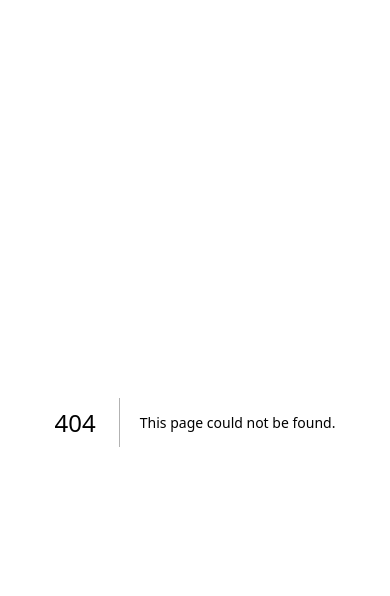
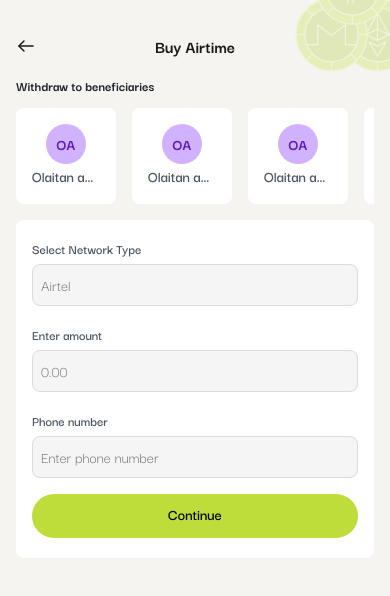
Before and after one commit to oluwaferanmi12/bayfi-fe, a Next.js app: page /buy-airtime in a window 390 px wide. Before the commit this address had no page. Shown: the top 596 px of the page. Built offline with nearby package versions, Linux system fonts and the light colour scheme; what @ant-design/nextjs-registry would draw is missing.

Commit message:
mobile pages continuation

```diff
--- a/src/app/(dashboard)/layout.tsx
+++ b/src/app/(dashboard)/layout.tsx
@@ -18,11 +18,13 @@ import menu2 from "@/assets/svg/menu-2.svg";
 import mobileHomeActive from "@/assets/svg/home-2.svg";
 import { GPageWrapper } from "@/components/wrappers/GPageWrapper";
 import { MobileNav } from "@/components/mobile-components/nav/mobile-nav";
+import { useRouter } from "next/navigation";
 export default function RootLayout({
   children,
 }: Readonly<{
   children: React.ReactNode;
 }>) {
+  const router = useRouter();
   return (
     <>
       <div className="h-full min-h-screen w-full lg:pt-24 bg-bayfi-grey-300">
@@ -50,7 +52,13 @@ export default function RootLayout({
                 </div>
                 <div className="flex items-center gap-4">
                   <Image src={bellIcon} alt="" />
-                  <Image src={profilePlaceholder} alt="" />
+                  <Image
+                    onClick={() => {
+                      router.push("/profile");
+                    }}
+                    src={profilePlaceholder}
+                    alt=""
+                  />
                 </div>
               </div>
             </Col>
--- /dev/null
+++ b/src/app/(mobile-flow)/betting/page.tsx
@@ -0,0 +1,36 @@
+"use client";
+
+import { Button } from "@/components/buttons";
+import { GInput } from "@/components/inputs/GInput";
+import { PageTitle } from "@/components/mobile-components/headers/page-title";
+import { MobileContactWrapper } from "@/components/mobile-components/wrappers/mobile-contact-wrapper";
+import React from "react";
+
+function Betting() {
+  return (
+    <>
+      <PageTitle title="Betting top up" />
+
+      <div className="bg-white rounded-lg p-4 mt-4">
+        <GInput placeholder="Sporty bet" label="Select betting platform" />
+        <GInput
+          label="Sporty username"
+          placeholder="Enter your sporty username"
+        />
+
+        <GInput label="Enter amount" placeholder="0.00" />
+        <div className="mb-2 flex items-center gap-2 flex-wrap">
+          <div className="border border-[#DCDCDC] rounded-lg px-4 py-2 bg-[#F6F6F6]">
+            <p className="text-[#4B5563] font-grotesk-medium text-xs ">$2000</p>
+          </div>
+          <div className="border border-[#DCDCDC] rounded-lg px-4 py-2 bg-[#F6F6F6]">
+            <p className="text-[#4B5563] font-grotesk-medium text-xs ">$2000</p>
+          </div>
+        </div>
+        <Button loading={false} text="Continue" fullWidth type="bgGreen" />
+      </div>
+    </>
+  );
+}
+
+export default Betting;
--- /dev/null
+++ b/src/app/(mobile-flow)/buy-airtime/page.tsx
@@ -0,0 +1,44 @@
+"use client";
+import { Button } from "@/components/buttons";
+import { GInput } from "@/components/inputs/GInput";
+import { PageTitle } from "@/components/mobile-components/headers/page-title";
+import { MobileContactWrapper } from "@/components/mobile-components/wrappers/mobile-contact-wrapper";
+import React from "react";
+
+function BuyAirtime() {
+  return (
+    <>
+      <PageTitle title="Buy Airtime" />
+      <div className="mb-3">
+        <p className="text-text-color-900 font-grotesk-bold text-sm">
+          Withdraw to beneficiaries
+        </p>
+      </div>
+      <div className="flex items-center gap-4 overflow-x-scroll hide-scrollbar">
+        <MobileContactWrapper />
+        <MobileContactWrapper />
+        <MobileContactWrapper />
+        <MobileContactWrapper />
+        <MobileContactWrapper />
+        <MobileContactWrapper />
+        <MobileContactWrapper />
+        <MobileContactWrapper />
+      </div>
+      <div className="bg-white rounded-lg p-4 mt-4">
+        <GInput placeholder="Airtel" label="Select Network Type" />
+        <GInput
+          label="Enter amount"
+          placeholder="0.00"
+        />
+
+        <GInput
+          label="Phone number"
+          placeholder="Enter phone number"
+        />
+        <Button loading={false} text="Continue" fullWidth type="bgGreen" />
+      </div>
+    </>
+  );
+}
+
+export default BuyAirtime;
--- /dev/null
+++ b/src/app/(mobile-flow)/buy-cable/page.tsx
@@ -0,0 +1,9 @@
+import React from 'react'
+
+function BuyCable() {
+  return (
+    <div>BuyCable</div>
+  )
+}
+
+export default BuyCable
--- /dev/null
+++ b/src/app/(mobile-flow)/buy-data/page.tsx
@@ -0,0 +1,9 @@
+import React from 'react'
+
+function BuyData() {
+  return (
+    <div>BuyData</div>
+  )
+}
+
+export default BuyData
--- /dev/null
+++ b/src/app/(mobile-flow)/buy-giftcard/page.tsx
@@ -0,0 +1,7 @@
+import React from "react";
+
+function BuyGiftCard() {
+  return <div>BuyGiftCard</div>;
+}
+
+export default BuyGiftCard;
--- a/src/app/(mobile-flow)/other-services/page.tsx
+++ b/src/app/(mobile-flow)/other-services/page.tsx
@@ -9,8 +9,10 @@ import mobileIcon from "@/assets/svg/mobile-icon-black.svg";
 import cableBlackIcon from "@/assets/svg/cable-tv-icon-black.svg";
 import { DashboardMobile } from "@/components/mobile-screens/dashboard-mobile";
 import { MobileNav } from "@/components/mobile-components/nav/mobile-nav";
+import { useRouter } from "next/navigation";
 
 const OtherServices = () => {
+  const router = useRouter();
   return (
     <>
       <MobileNav />
@@ -20,29 +22,39 @@ const OtherServices = () => {
       />
       <div className="mt-20">
         <OtherServiceWrapper
-          action={() => {}}
+          action={() => {
+            router.push("/buy-giftcard");
+          }}
           icon={otherGiftCardIcon}
           text="Buy Gift Card"
         />
         <OtherServiceWrapper
-          action={() => {}}
+          action={() => {
+            router.push("/betting");
+          }}
           icon={bettingIcon}
           text="Betting "
         />
         <OtherServiceWrapper
-          action={() => {}}
+          action={() => {
+            router.push("/buy-airtime");
+          }}
           icon={airtimeIcon}
           text="Buy Airtime "
         />
 
         <OtherServiceWrapper
-          action={() => {}}
+          action={() => {
+            router.push("/buy-data");
+          }}
           icon={mobileIcon}
           text="Mobile Data "
         />
 
         <OtherServiceWrapper
-          action={() => {}}
+          action={() => {
+            router.push("/buy-cable");
+          }}
           icon={cableBlackIcon}
           text="Cable TV"
         />
--- a/src/components/mobile-components/wrappers/other-service-wrapper.tsx
+++ b/src/components/mobile-components/wrappers/other-service-wrapper.tsx
@@ -12,8 +12,9 @@ export const OtherServiceWrapper = ({
 }) => {
   return (
     <div
+      onClick={action}
       style={{ border: "0.5px solid #EBF1FF" }}
-      className="border bg-white mb-3 rounded-lg p-4 flex items-center justify-between"
+      className="border cursor-pointer bg-white mb-3 rounded-lg p-4 flex items-center justify-between"
     >
       <div className="flex items-center gap-2">
         <span>
```
